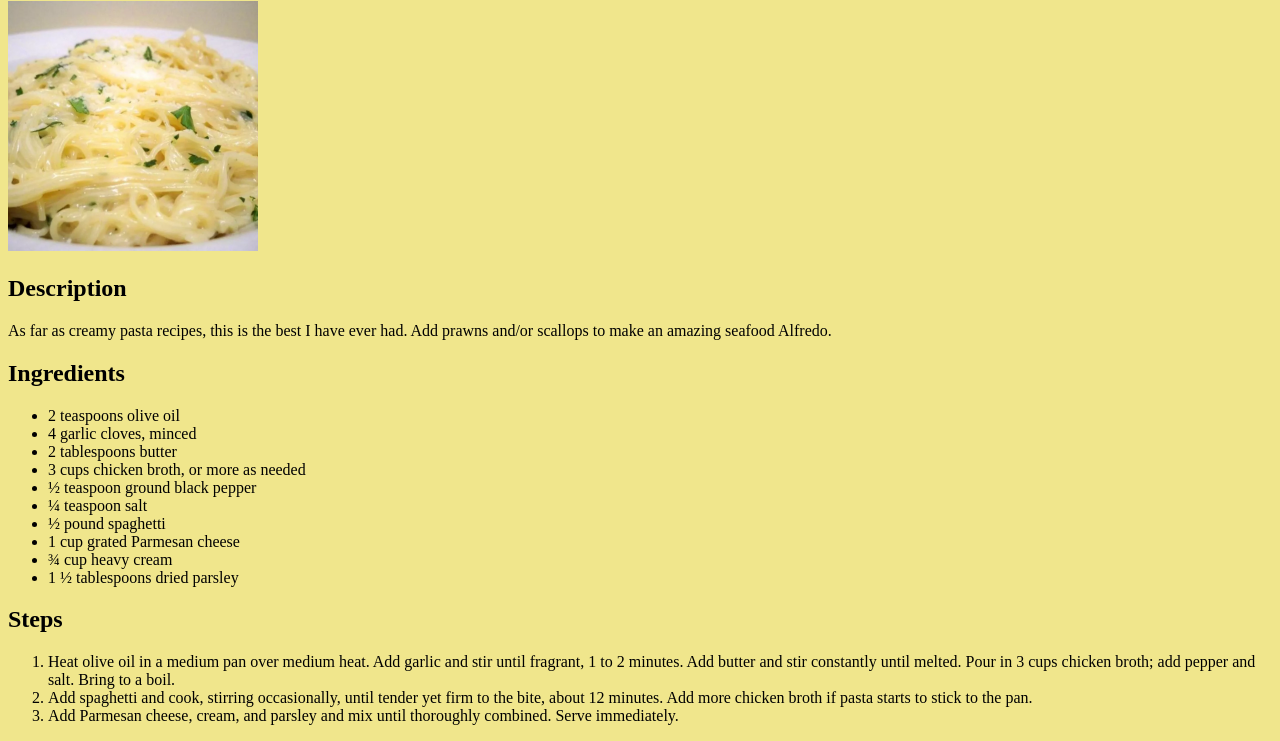
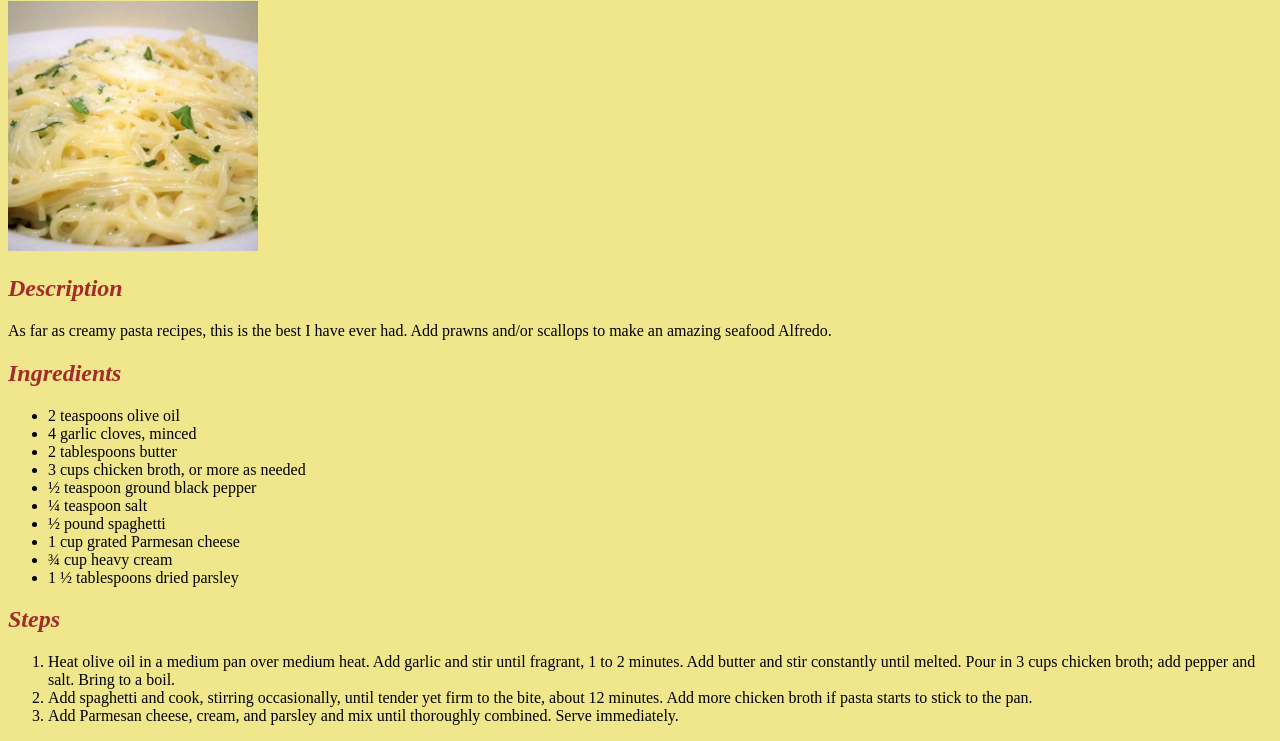
Before and after one commit to Droba02/odin-recipes, a plain HTML site: page recipes/garlic-pasta.html in a window 1280 px wide. Shown: the part 79-820 px from the top of the page. Drawn offline with Linux system fonts and the light colour scheme.

Commit message:
Saved file

```diff
--- a/recipes/garlic-pasta.html
+++ b/recipes/garlic-pasta.html
@@ -8,10 +8,10 @@
 <body>
     <h1>Creamy Garlic Pasta</h1>
     <img src = "../images/garlic-pasta.jpg" alt="creamy garlic pasta">
-    <h2>Description</h2>
+    <h2 class = "title">Description</h2>
 
     <p>As far as creamy pasta recipes, this is the best I have ever had. Add prawns and/or scallops to make an amazing seafood Alfredo.</p>
-    <h2>Ingredients</h2>
+    <h2 class = "title">Ingredients</h2>
     <ul>
         <li>2 teaspoons olive oil</li>
         <li>4 garlic cloves, minced</li>
@@ -24,7 +24,7 @@
         <li>¾ cup heavy cream</li>
         <li>1 ½ tablespoons dried parsley</li>
     </ul>
-    <h2>Steps</h2>
+    <h2 class = "title">Steps</h2>
     <ol>
         <li>Heat olive oil in a medium pan over medium heat. Add garlic and stir until fragrant, 1 to 2 minutes. Add butter and stir constantly until melted. Pour in 3 cups chicken broth; add pepper and salt. Bring to a boil.
 
```
